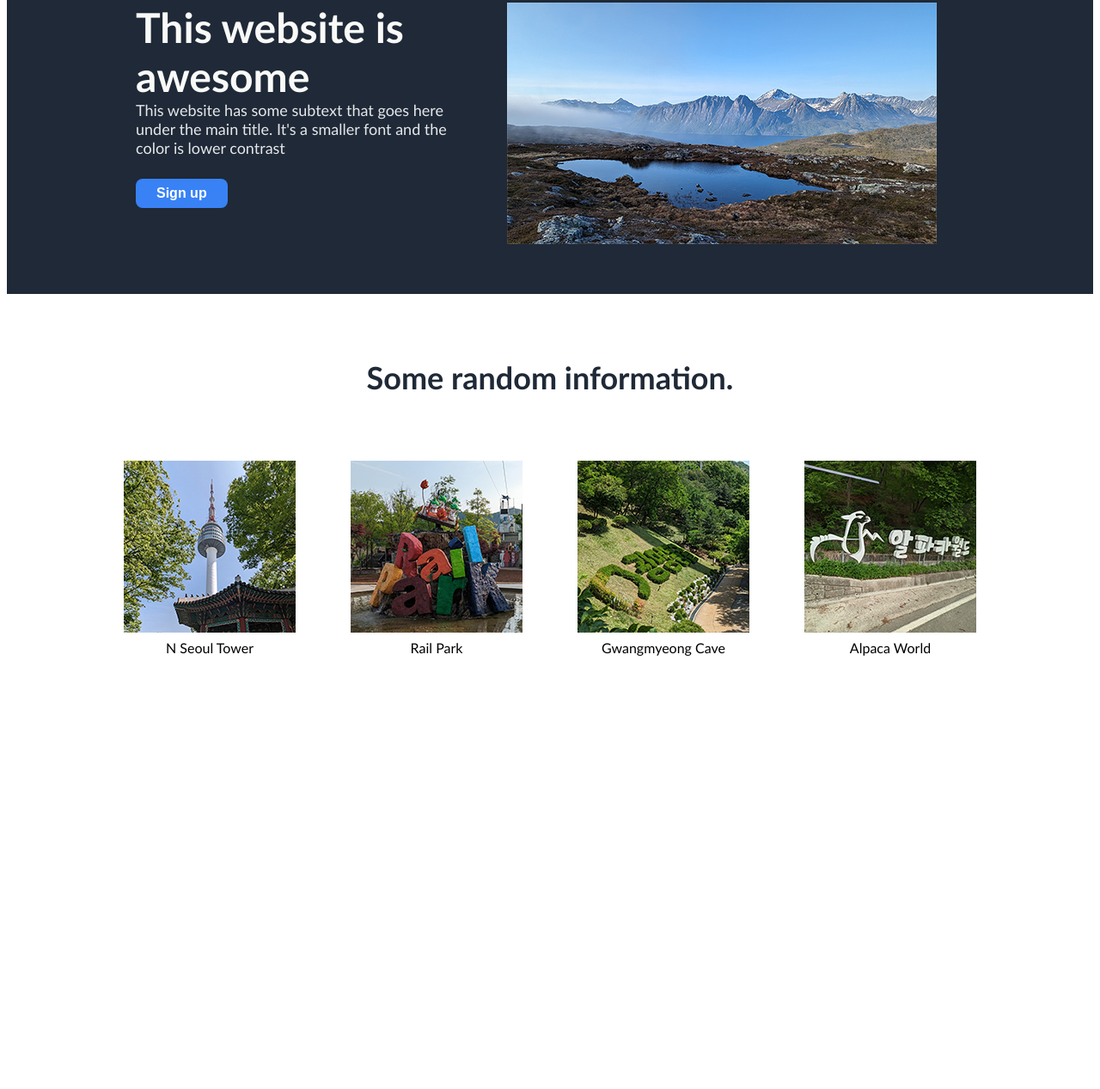
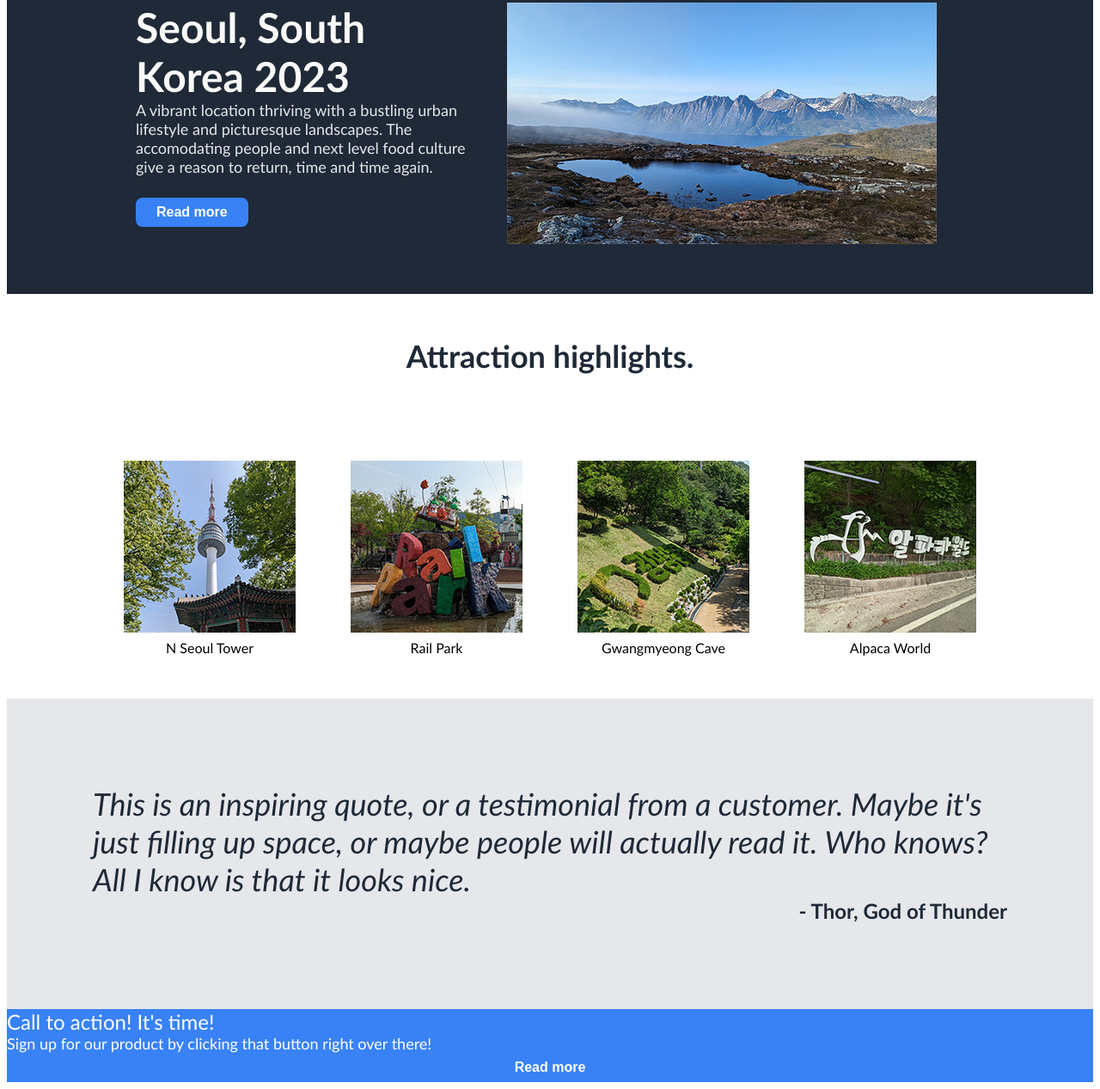
Before and after one commit to hambaggers/odin-landing-page, a plain HTML site: page index.html in a window 1280 px wide. Shown: the part 166-1433 px from the top of the page at 86% size. Before the commit the page ends 937 px from the top, so only its background shows below. Drawn offline with Linux system fonts and the light colour scheme.

Commit message:
added quote section and second sign up button on bottom of page. Personalised images and text slightly.

```diff
--- a/index.html
+++ b/index.html
@@ -3,32 +3,34 @@
   <link rel="stylesheet" type="text/css" href="style.css" />
   <head>
     <meta charset="UTF-8" />
+    <meta http-equiv="X-UA-Compatible" content="IE=edge" />
     <meta name="viewport" content="width=device-width, initial-scale=1.0" />
     <title>Landing Page</title>
     <div class="hero">
       <div class="header">
-        Header Logo
+        Backpackwell
         <div class="links">
-          <a href="#">header link one</a>
-          <a href="#">header link two</a>
-          <a href="#">header link three</a>
+          <a href="#">Home</a>
+          <a href="#">Search</a>
+          <a href="#">Archive</a>
         </div>
       </div>
       <div class="container">
         <div class="primary">
-          This website is awesome
+          Seoul, South Korea 2023
           <div class="secondary">
-            This website has some subtext that goes here under the main title.
-            It's a smaller font and the color is lower contrast
+            A vibrant location thriving with a bustling urban lifestyle and
+            picturesque landscapes. The accomodating people and next level food
+            culture give a reason to return, time and time again.
           </div>
-          <button>Sign up</button>
+          <button>Read more</button>
         </div>
         <img src="mountain.jpg" alt="mountain" />
       </div>
     </div>
   </head>
   <body>
-    <div class="info">Some random information.</div>
+    <div class="info">Attraction highlights.</div>
     <div class="infocontainer">
       <div class="image">
         <img src="tower.jpg" alt="tower" />
@@ -47,5 +49,18 @@
         <div class="text">Alpaca World</div>
       </div>
     </div>
+    <div class="quote">
+      This is an inspiring quote, or a testimonial from a customer. Maybe it's
+      just filling up space, or maybe people will actually read it. Who knows?
+      All I know is that it looks nice.
+      <div class="signature">- Thor, God of Thunder</div>
+    </div>
+    <div class="signup">
+      Call to action! It's time!
+      <div class="subtext">
+        Sign up for our product by clicking that button right over there!
+      </div>
+      <button name="buttonend">Read more</button>
+    </div>
   </body>
 </html>
--- a/style.css
+++ b/style.css
@@ -78,7 +78,7 @@ button {
   color: #1f2937;
   display: flex;
   justify-content: center;
-  padding: 75px;
+  padding: 50px;
 }
 
 .infocontainer {
@@ -92,6 +92,40 @@ button {
   flex-flow: column;
   align-items: center;
   gap: 8px;
+  padding: 50px 0;
+}
+
+.quote {
+  background: #e5e7eb;
+  color: #1f2937;
+  font-size: 36px;
+  font-weight: lighter;
+  font-style: italic;
+  padding: 100px;
+  display: flex;
+  flex-flow: column;
+}
+
+.signature {
+  font-size: 24px;
+  font-style: normal;
+  font-weight: 800;
+  display: flex;
+  justify-content: end;
+}
+
+.signup {
+  background: #3882f6;
+  color: white;
+  font-size: 24px;
+  display: flex;
+  flex-flow: column;
+  text-align: left;
+  justify-content: space-evenly;
+}
+
+.subtext {
+  font-size: 18px;
 }
 
 img {
```
